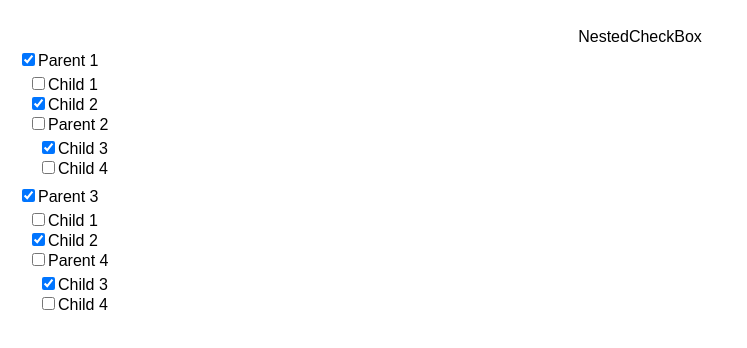
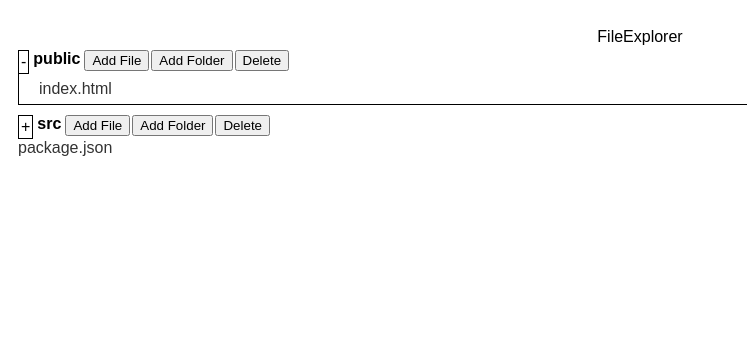
Before and after one commit to agarwalmohit43/React_TypeScript, a React (Create React App) app: page / in a window 1280 px wide. Shown: the top 348 px of the page, without its empty margins (0-747 px from the left). Built offline with nearby package versions, Linux system fonts and the light colour scheme; the HTML template or start-up script is replaced by a standard one.

Commit message:
Tree traversal and adding nodes for FileExplorer2 implemented

```diff
--- a/src/App.tsx
+++ b/src/App.tsx
@@ -29,6 +29,7 @@ import Pagination from "./components/Pagination/Pagination";
 import AutoCompleteRecipe from "./components/AutoCompleteRecipe/AutoCompleteRecipe";
 import FileExplorer from "./components/FileExplorer/FileExplorer";
 import { NestedCheckBox } from "./components/NestedCheckBox";
+import { default as FileExplorer2 } from "./components/FileExplorer2/FileExplorer";
 
 export default function App() {
   const [isOnline, setIsOnline] = useState(true);
@@ -88,8 +89,9 @@ export default function App() {
       <RoutingBasic />
       <Pagination />
       <AutoCompleteRecipe />
-      <FileExplorer />*/}
-      <NestedCheckBox />
+      <FileExplorer />
+      <NestedCheckBox />*/}
+      <FileExplorer2 />
     </div>
   );
 }
--- /dev/null
+++ b/src/components/FileExplorer2/FileExplorer.tsx
@@ -0,0 +1,96 @@
+import { useCallback, useState } from "react";
+import fileExplorerJSON from "../../mockData/fileExplorer2.json";
+import "./styles.css";
+import List from "./List";
+import { FolderStructure } from "../../typings/fileExplorer2";
+import { DataActions } from "../../constants/fileExplorer2";
+
+const FileExplorer = () => {
+  const [data, setData] = useState<FolderStructure[]>(fileExplorerJSON);
+
+  const toggleExpansion = (
+    nodes: FolderStructure[],
+    targetNode: FolderStructure
+  ): FolderStructure[] => {
+    return nodes.map((node) => {
+      if (node.id === targetNode.id) {
+        return { ...node, isExpanded: !node.isExpanded };
+      }
+
+      if (!!node?.children?.length) {
+        return {
+          ...node,
+          children: toggleExpansion(node.children, targetNode),
+        };
+      }
+
+      return node;
+    });
+  };
+
+  const addFile = (
+    nodes: FolderStructure[],
+    targetNode: FolderStructure,
+    fileName: string
+  ): FolderStructure[] => {
+    return nodes.map((node) => {
+      if (node.id === targetNode.id) {
+        const newFileObject: FolderStructure = {
+          id: Math.random().toString(36).slice(2),
+          name: fileName,
+          isFolder: false,
+        };
+        const children = node?.children
+          ? [...node.children, newFileObject]
+          : [newFileObject];
+
+        return { ...node, children };
+      }
+
+      if (!!node?.children?.length) {
+        return {
+          ...node,
+          children: addFile(node.children, targetNode, fileName),
+        };
+      }
+
+      return node;
+    });
+  };
+
+  const handleDataUpdate = useCallback(
+    (targetNode: FolderStructure, action?: DataActions) => {
+      switch (action) {
+        case DataActions.TOGGLE_EXPAND:
+          console.log(targetNode);
+          setData((prev) => toggleExpansion(prev, targetNode));
+          break;
+        case DataActions.ADD_FILE:
+          {
+            const message = "Enter the file name";
+            const res = prompt(message);
+            if (res) {
+              setData((prev) => addFile(prev, targetNode, res));
+            }
+          }
+          break;
+        case DataActions.ADD_FOLDER:
+          break;
+        case DataActions.DELETE_FOLDER:
+          break;
+        default:
+          break;
+      }
+    },
+    []
+  );
+
+  return (
+    <div>
+      FileExplorer
+      <List data={data} handleDataUpdate={handleDataUpdate} />
+    </div>
+  );
+};
+
+export default FileExplorer;
--- /dev/null
+++ b/src/components/FileExplorer2/List.tsx
@@ -0,0 +1,71 @@
+import { FolderStructure } from "../../typings/fileExplorer2";
+import { DataActions } from "../../constants/fileExplorer2";
+import React from "react";
+
+interface ListProps {
+  data: FolderStructure[];
+  handleDataUpdate: (node: FolderStructure, action?: DataActions) => void;
+}
+
+const List = ({ data, handleDataUpdate }: Readonly<ListProps>) => {
+  const handleActionButtonsClick = (
+    event: React.MouseEvent<HTMLDivElement | HTMLSpanElement>,
+    node: FolderStructure
+  ) => {
+    const target = event.target as HTMLElement;
+    const action = target.dataset?.action as DataActions | undefined;
+    handleDataUpdate(node, action);
+  };
+
+  const getActionButtons = (node: FolderStructure, index: number) => (
+    <div
+      className="actionbtn-div"
+      onClick={(event) => handleActionButtonsClick(event, node)}
+    >
+      <button data-action={DataActions.ADD_FILE}>Add File</button>
+      <button data-action={DataActions.ADD_FOLDER}>Add Folder</button>
+      <button data-action={DataActions.DELETE_FOLDER}>Delete</button>
+    </div>
+  );
+
+  return (
+    <div className="container">
+      {data.map((node: FolderStructure, index) => {
+        const { id, isFolder, isExpanded, name, children = [] } = node;
+        return (
+          <div key={node?.id}>
+            <div style={{ display: "flex", gap: "4px" }}>
+              {node?.isFolder && node?.children && !!node?.children.length && (
+                <span
+                  className="plus-icon"
+                  data-action={DataActions.TOGGLE_EXPAND}
+                  onClick={(event) => handleActionButtonsClick(event, node)}
+                >{`${isExpanded ? "-" : "+"}`}</span>
+              )}
+              <div style={{ display: "flex", gap: "4px" }}>
+                <span
+                  className={`${node?.isFolder ? "folderName" : "fileName"}`}
+                >
+                  {node?.name}{" "}
+                </span>
+                {node?.isFolder && (
+                  <span>{getActionButtons(node, index)} </span>
+                )}
+              </div>
+            </div>
+            {isExpanded && node?.children && !!node.children.length && (
+              <div className="children-divs">
+                <List
+                  data={node.children}
+                  handleDataUpdate={handleDataUpdate}
+                />
+              </div>
+            )}
+          </div>
+        );
+      })}
+    </div>
+  );
+};
+
+export default React.memo(List);
--- /dev/null
+++ b/src/components/FileExplorer2/styles.css
@@ -0,0 +1,35 @@
+.container {
+  text-align: left;
+  padding: 4px 10px;
+}
+
+.children-divs {
+  color: black;
+  border: 1px solid black;
+  border-right: 0px;
+  border-top: 0px;
+  padding: 2px 10px;
+  margin-bottom: 10px;
+}
+
+.plus-icon {
+  cursor: pointer;
+  border: 1px solid black;
+  padding: 2px;
+}
+
+.actionbtn-div {
+  display: flex;
+  gap: 2px;
+}
+
+span.fileName {
+  opacity: 0.8;
+}
+
+span.folderName {
+  font-weight: bold;
+}
+.actionbtn-div > button {
+  cursor: pointer;
+}
--- /dev/null
+++ b/src/constants/fileExplorer2.ts
@@ -0,0 +1,6 @@
+export enum DataActions {
+  ADD_FILE = "ADD_FILE",
+  ADD_FOLDER = "ADD_FOLDER",
+  TOGGLE_EXPAND = "TOGGLE_EXPAND",
+  DELETE_FOLDER = "DELETE",
+}
--- /dev/null
+++ b/src/mockData/fileExplorer2.json
@@ -0,0 +1,34 @@
+[
+  {
+    "id": "1",
+    "name": "public",
+    "isFolder": true,
+    "isExpanded": true,
+    "children": [
+      {
+        "id": "2",
+        "name": "index.html",
+        "isFolder": false
+      }
+    ]
+  },
+  {
+    "id": "3",
+    "name": "src",
+    "isFolder": true,
+    "isExpanded": false,
+    "children": [
+      {
+        "id": "4",
+        "name": "component",
+        "isFolder": true,
+        "isExpanded": false,
+        "children": [{ "id": "5", "name": "Counter.tsx", "isFolder": false }]
+      },
+      { "id": "6", "name": "App.tsx", "isFolder": false },
+      { "id": "7", "name": "styles.css", "isFolder": false },
+      { "id": "8", "name": "data.json", "isFolder": false }
+    ]
+  },
+  { "id": "9", "name": "package.json", "isFolder": false }
+]
--- /dev/null
+++ b/src/typings/fileExplorer2.ts
@@ -0,0 +1,8 @@
+export interface ListData {
+  id: string;
+  name: string;
+  isFolder: boolean;
+  isExpanded?: boolean;
+}
+
+export type FolderStructure = ListData & { children?: ListData[] };
```
Also changed, not shown: src/components/FileExplorer2/index.ts (added).
